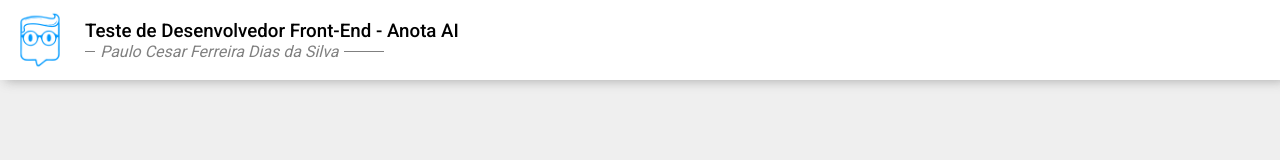
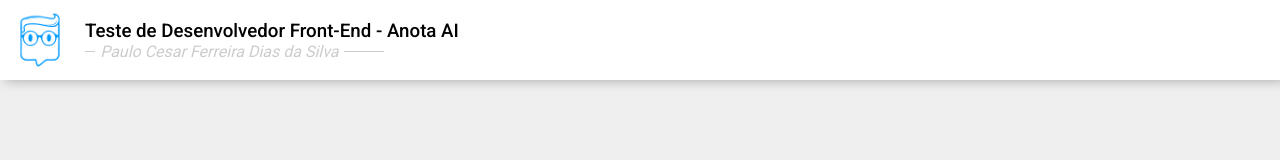
Before and after one commit to paullo97/AnotaAi-test, an Angular app: page / in a window 1280 px wide. Shown: the top 160 px of the page. Built offline with nearby package versions, Linux system fonts and the light colour scheme.

Commit message:
create file to concentrate colors in app. import this file and usage variables to colors

```diff
--- a/src/app/components/header/header.component.scss
+++ b/src/app/components/header/header.component.scss
@@ -1,6 +1,8 @@
+@import '../../../assets/colors.scss';
+
 .container
 {
-  background-color: white;
+  background-color: $white;
   padding: 10px;
   display: flex;
   flex-direction: row;
@@ -8,7 +10,7 @@
   align-items: center;
   gap: 15px;
 
-  filter: drop-shadow(5px 1px 6px #5e5e5e71);
+  filter: drop-shadow(5px 1px 6px $shadow);
 
   img {
     width: 60px;
@@ -25,21 +27,21 @@
       align-items: center;
       justify-content: center;
       font-style: italic;
-      color: grey;
+      color: $gray;
       width: 80%;
     }
 
     .author::before {
       content: "";
       flex-grow: 0.5;
-      border-bottom: 1px solid grey;
+      border-bottom: 1px solid $gray;
       margin-right: 5px;
     }
 
     .author::after {
       content: "";
       flex-grow: 2;
-      border-bottom: 1px solid grey;
+      border-bottom: 1px solid $gray;
       margin-left: 5px;
     }
   }
--- /dev/null
+++ b/src/assets/colors.scss
@@ -0,0 +1,9 @@
+// Local for Variables
+
+$background: #EFEFEF;
+
+$gray: #ccc;
+$blue: #3694d8;
+$white: #ffffff;
+
+$shadow: #5e5e5e71;
--- a/src/styles.scss
+++ b/src/styles.scss
@@ -1,4 +1,4 @@
-$background: #EFEFEF;
+@import 'assets/colors.scss';
 
 body {
   margin: 0;
```
